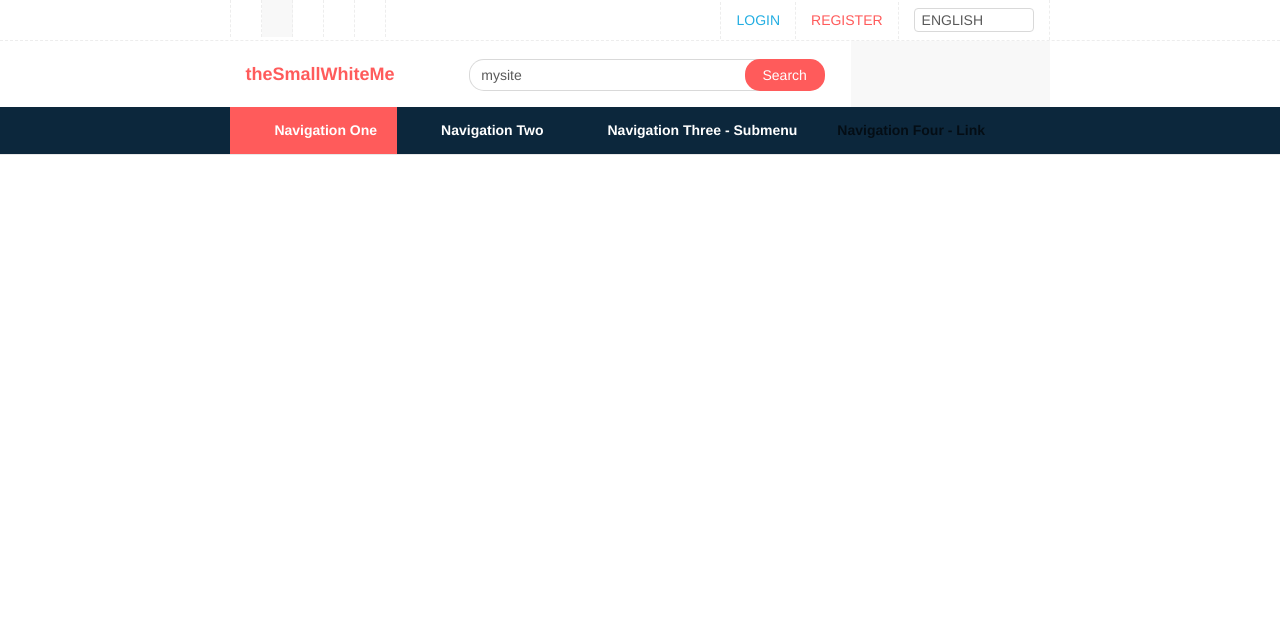
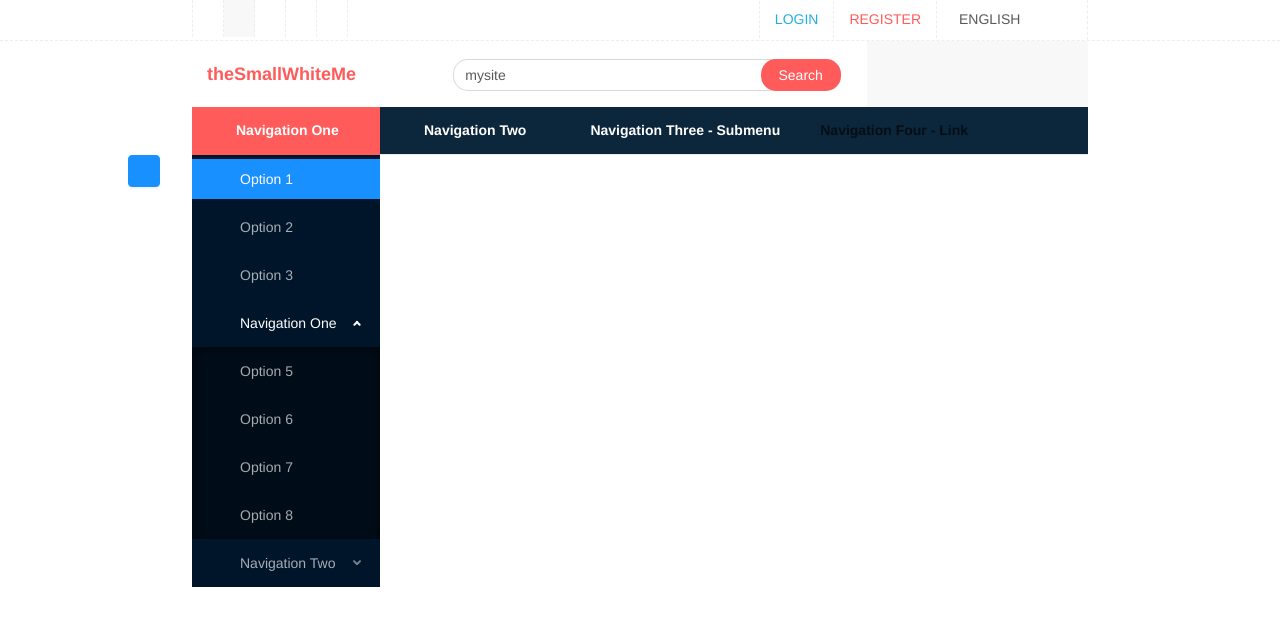
Before and after one commit to theSmallwhiteMe/white_blog, a Vue app in the folder web/: page / in a window 1280 px wide. Shown: the top 626 px of the page. Built offline with nearby package versions, Linux system fonts and the light colour scheme.

Commit message:
首页完善

```diff
--- a/web/src/components/header-nav.vue
+++ b/web/src/components/header-nav.vue
@@ -11,7 +11,7 @@
             <div class="f-right">
                 <span class="c-23aee2">LOGIN</span>
                 <span class="c-ff5b5b">REGISTER</span>
-                <span>
+                <span class="language">
                    <a-select value="ENGLISH"
                              size="small"
                              style="width: 120px"
--- a/web/src/static/css/common.css
+++ b/web/src/static/css/common.css
@@ -6,11 +6,11 @@ html {
     --antd-wave-shadow-color: #ff5b5b !important;
 }
 .main-p {
-    padding: 0 18% !important;
+    padding: 0 15% !important;
     overflow: hidden;
 }
 .main-m{
-    margin: 0 18% !important;
+    margin: 0 15% !important;
     overflow: hidden;
 }
 
@@ -32,12 +32,33 @@ html {
     position: relative !important;
     overflow: hidden;
 }
-.search .ant-input,.search .ant-input-group-addon{
+
+/**
+ant vue 覆盖部分
+@start
+ */
+.search .ant-input,
+.search .ant-input-group-addon{
     border-radius: 15px;
     border-right: none;
 }
 
-.ant-menu-horizontal > .ant-menu-item:hover, .ant-menu-horizontal > .ant-menu-submenu:hover, .ant-menu-horizontal > .ant-menu-item-active, .ant-menu-horizontal > .ant-menu-submenu-active, .ant-menu-horizontal > .ant-menu-item-open, .ant-menu-horizontal > .ant-menu-submenu-open, .ant-menu-horizontal > .ant-menu-item-selected, .ant-menu-horizontal > .ant-menu-submenu-selected {
+.ant-menu-horizontal > .ant-menu-item:hover,
+.ant-menu-horizontal > .ant-menu-submenu:hover,
+.ant-menu-horizontal > .ant-menu-item-active,
+.ant-menu-horizontal > .ant-menu-submenu-active,
+.ant-menu-horizontal > .ant-menu-item-open,
+.ant-menu-horizontal > .ant-menu-submenu-open,
+.ant-menu-horizontal > .ant-menu-item-selected,
+.ant-menu-horizontal > .ant-menu-submenu-selected {
     color: #ff5b5b !important;
     border-bottom: 2px solid #ff5b5b !important;
 }
+
+.language .ant-select-selection{
+    border: none !important;
+}
+
+/**
+@end
+ */
--- a/web/src/views/index.vue
+++ b/web/src/views/index.vue
@@ -1,15 +1,15 @@
 <template>
     <div>
         <header-nav></header-nav>
-        <div>
-            <a-menu class="main-p menus"
+        <div class="main-p">
+            <a-menu class="menus"
                     mode="horizontal">
                 <a-menu-item key="mail"> <a-icon type="mail" />Navigation One </a-menu-item>
                 <a-menu-item key="app"> <a-icon type="appstore" />Navigation Two </a-menu-item>
                 <a-sub-menu>
-        <span slot="title" class="submenu-title-wrapper"
-        ><a-icon type="setting" />Navigation Three - Submenu</span
-        >
+                    <span slot="title" class="submenu-title-wrapper">
+                        <a-icon type="setting" />Navigation Three - Submenu
+                    </span>
                     <a-menu-item-group title="Item 1">
                         <a-menu-item key="setting:1">
                             Option 1
@@ -28,11 +28,67 @@
                     </a-menu-item-group>
                 </a-sub-menu>
                 <a-menu-item key="alipay">
-                    <a href="https://antdv.com" target="_blank" rel="noopener noreferrer"
-                    >Navigation Four - Link</a
-                    >
+                    <a href="https://antdv.com" target="_blank" rel="noopener noreferrer">Navigation Four - Link</a>
                 </a-menu-item>
             </a-menu>
+            <div style="width: 188px;text-align: left;">
+                <a-button type="primary"
+                          style="margin-bottom: 16px;position: fixed;left:10%"
+                          @click="toggleCollapsed">
+                    <a-icon :type="collapsed ? 'menu-unfold' : 'menu-fold'" />
+                </a-button>
+                <a-menu
+                        :default-selected-keys="['1']"
+                        :default-open-keys="['sub1']"
+                        mode="inline"
+                        theme="dark"
+                        :inline-collapsed="collapsed">
+                    <a-menu-item key="1">
+                        <a-icon type="pie-chart" />
+                        <span>Option 1</span>
+                    </a-menu-item>
+                    <a-menu-item key="2">
+                        <a-icon type="desktop" />
+                        <span>Option 2</span>
+                    </a-menu-item>
+                    <a-menu-item key="3">
+                        <a-icon type="inbox" />
+                        <span>Option 3</span>
+                    </a-menu-item>
+                    <a-sub-menu key="sub1">
+                        <span slot="title"><a-icon type="mail" /><span>Navigation One</span></span>
+                        <a-menu-item key="5">
+                            Option 5
+                        </a-menu-item>
+                        <a-menu-item key="6">
+                            Option 6
+                        </a-menu-item>
+                        <a-menu-item key="7">
+                            Option 7
+                        </a-menu-item>
+                        <a-menu-item key="8">
+                            Option 8
+                        </a-menu-item>
+                    </a-sub-menu>
+                    <a-sub-menu key="sub2">
+                        <span slot="title"><a-icon type="appstore" /><span>Navigation Two</span></span>
+                        <a-menu-item key="9">
+                            Option 9
+                        </a-menu-item>
+                        <a-menu-item key="10">
+                            Option 10
+                        </a-menu-item>
+                        <a-sub-menu key="sub3" title="Submenu">
+                            <a-menu-item key="11">
+                                Option 11
+                            </a-menu-item>
+                            <a-menu-item key="12">
+                                Option 12
+                            </a-menu-item>
+                        </a-sub-menu>
+                    </a-sub-menu>
+                </a-menu>
+            </div>
         </div>
     </div>
 </template>
@@ -43,7 +99,17 @@
         name: "index",
         components:{
             headerNav,
-        }
+        },
+        data() {
+            return {
+                collapsed: false,
+            };
+        },
+        methods: {
+            toggleCollapsed() {
+                this.collapsed = !this.collapsed;
+            },
+        },
     }
 </script>
 
@@ -57,6 +123,7 @@
     }
     .menus li:nth-child(2){
         background: #ff5b5b;
+        width: 188px;
     }
     .menus>.ant-menu-item-active{
         color: #FFFFFF !important;
```
